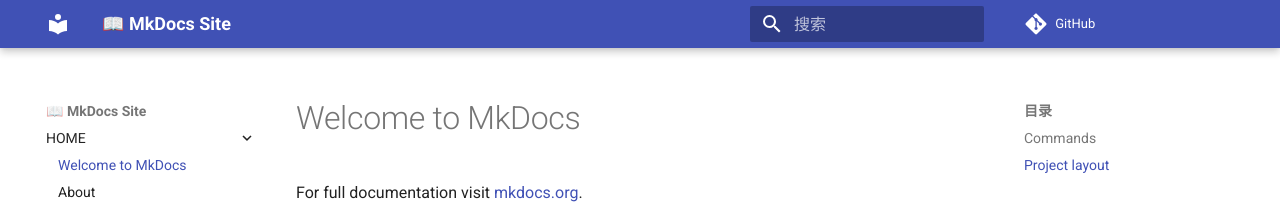
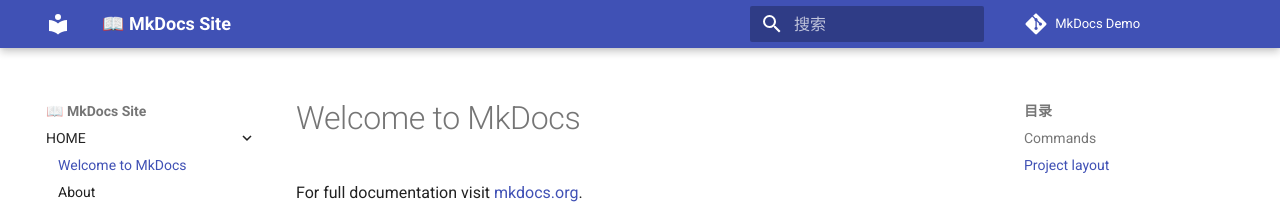
Before and after one commit to luckzack/mkdocs-demo, an MkDocs documentation site: the page built from docs/index.md, in a window 1280 px wide. Shown: the top 208 px of the page. Built offline with MkDocs 1.6.1 and Material for MkDocs 9.7.7, drawn with Linux system fonts in a browser that asks for light colours; comment, search, counter and statistics services are not loaded.

Commit message:
yp mkdocs.yml

```diff
--- a/mkdocs.yml
+++ b/mkdocs.yml
@@ -1,6 +1,7 @@
 site_name: 📖 MkDocs Site
 site_url: https://mkdocs.org
-repo_url: https://github.com/mkdocs/mkdocs
+repo_url: https://github.com/luckzack/mkdocs-demo
+repo_name: MkDocs Demo
 #edit_uri: edit/master/docs/
 
 
```
